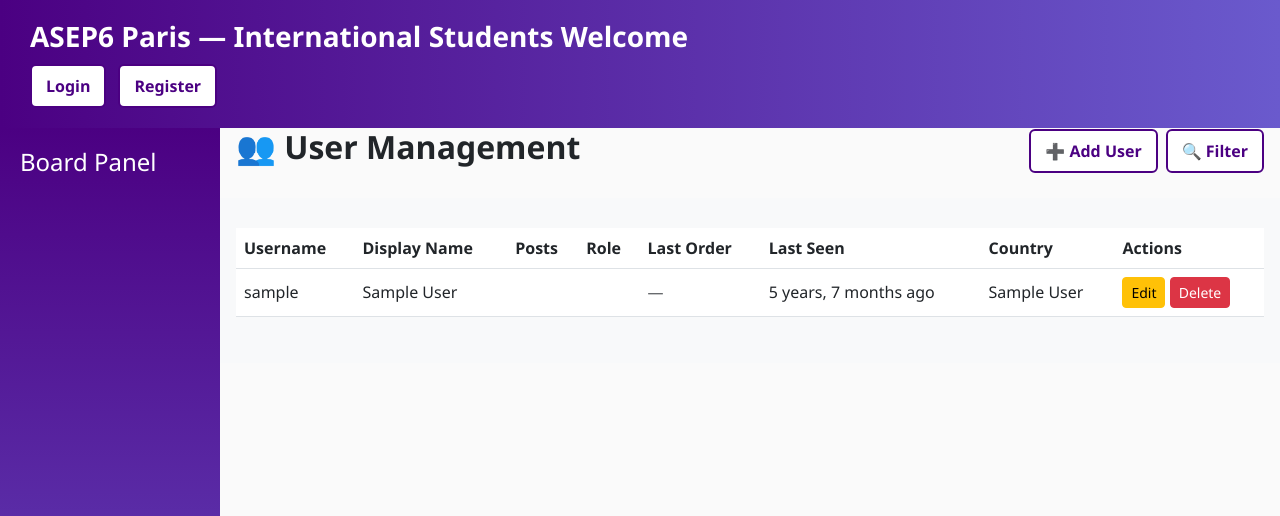
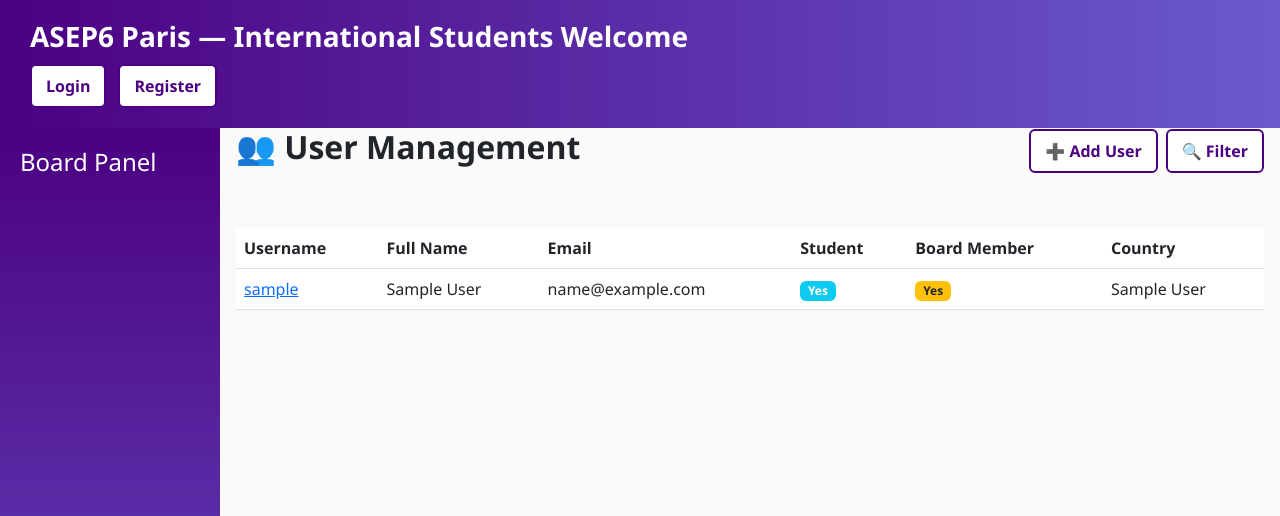
Before and after one commit to roz-pnv/ASEP6Connect, a Django app: template users/templates/staff_panel/staff_user_management/user_list.html in a window 1280 px wide. Shown: the top 516 px of the page. Run offline with Django 5.2, Linux system fonts and the light colour scheme; tables that the repository leaves empty hold one stand-in row (values such as "Sample post"); the template is opened without the code that fills it: values that come from a table or form of the project are taken from there, most other values are stand-ins (such as "Sample title", 1, 10 or a date in 2020).

Commit message:
feat(user): add detail view and improve user list field rendering

```diff
--- a/users/templates/staff_panel/staff_user_management/user_list.html
+++ b/users/templates/staff_panel/staff_user_management/user_list.html
@@ -3,9 +3,12 @@
 {% block page_title %}👥 User Management{% endblock %}
 
 {% block action_buttons %}
-<a href="{% url 'user_add' %}" class="header-btn">➕ Add User</a>
-<button id="toggleFilter" class="header-btn">🔍 Filter</button>
+<div class="d-flex flex-wrap gap-2 justify-content-between align-items-center">
+  <a href="{% url 'user_add' %}" class="header-btn">➕ Add User</a>
+  <button id="toggleFilter" class="header-btn">🔍 Filter</button>
+</div>
 {% endblock %}
+
 
 {% block main_class %}with-sidebar{% endblock %}
 
@@ -15,105 +18,43 @@
     <thead class="table-purple">
       <tr>
         <th>Username</th>
-        <th>Display Name</th>
-        <th>Posts</th>
-        <th>Role</th>
-        <th>Last Order</th>
-        <th>Last Seen</th>
+        <th>Full Name</th>
+        <th>Email</th>
+        <th>Student</th>
+        <th>Board Member</th>
         <th>Country</th>
-        <th>Actions</th>
       </tr>
     </thead>
     <tbody>
       {% for user in users %}
       <tr>
-        <td>{{ user.username }}</td>
+        <td>
+          <a href="{% url 'user_detail' user.id %}">{{ user.username }}</a>
+        </td>
         <td>{{ user.get_full_name }}</td>
-        <td>{{ user.posts.count }}</td>
-        <td>{{ user.get_role_display }}</td>
-        <td>{% if user.last_order %}{{ user.last_order|date:"Y-m-d" }}{% else %}<span class="text-muted">—</span>{% endif %}</td>
-        <td>{% if user.last_login %}{{ user.last_login|timesince }} ago{% else %}<span class="text-muted">Never</span>{% endif %}</td>
-        <td>{{ user.country_of_origin }}</td>
+        <td>{{ user.email }}</td>
         <td>
-          <a href="{% url 'user_edit' user.id %}" class="btn btn-sm btn-warning">Edit</a>
-          <a href="{% url 'user_delete' user.id %}" class="btn btn-sm btn-danger">Delete</a>
+          {% if user.is_student %}
+            <span class="badge bg-info">Yes</span>
+          {% else %}
+            <span class="badge bg-secondary">No</span>
+          {% endif %}
         </td>
+        <td>
+          {% if user.is_boardofdirector %}
+            <span class="badge bg-warning text-dark">Yes</span>
+          {% else %}
+            <span class="badge bg-light text-muted">No</span>
+          {% endif %}
+        </td>
+        <td>{{ user.country_of_origin.name|default:"—" }}</td>
       </tr>
       {% empty %}
       <tr>
-        <td colspan="8" class="text-center text-muted">No users found.</td>
+        <td colspan="11" class="text-center text-muted">No users found.</td>
       </tr>
       {% endfor %}
     </tbody>
   </table>
 </div>
 {% endblock %}
-
-{% block right_sidebar %}
-<aside class="sidebar sidebar-right">
-  <div class="d-flex justify-content-between align-items-center mb-3">
-    <h4 class="mb-0">🔎 Filter Users</h4>
-    <button id="closeFilter" class="btn btn-sm btn-outline-danger" title="Close">✖</button>
-  </div>
-  <form method="get" class="d-grid gap-3">
-    <input type="text" name="q" class="form-control" placeholder="Search username or email" value="{{ request.GET.q }}">
-
-    <select name="role" class="form-select">
-      <option value="">All Roles</option>
-      {% for value, label in role_types %}
-        <option value="{{ value }}" {% if request.GET.role == value %}selected{% endif %}>{{ label }}</option>
-      {% endfor %}
-    </select>
-
-    <select name="member_type" class="form-select">
-      <option value="">All Member Types</option>
-      {% for value, label in member_types %}
-        <option value="{{ value }}" {% if request.GET.member_type == value %}selected{% endif %}>{{ label }}</option>
-      {% endfor %}
-    </select>
-
-    <select name="country" class="form-select">
-      <option value="">All Countries</option>
-      {% for c in countries %}
-        <option value="{{ c.name }}" {% if request.GET.country == c.name %}selected{% endif %}>{{ c.name }}</option>
-      {% endfor %}
-    </select>
-
-    <select name="last_seen" class="form-select">
-      <option value="">Any Last Seen</option>
-      <option value="10" {% if request.GET.last_seen == "10" %}selected{% endif %}>More than 10 days ago</option>
-      <option value="30" {% if request.GET.last_seen == "30" %}selected{% endif %}>More than 30 days ago</option>
-    </select>
-
-    <select name="is_student" class="form-select">
-      <option value="">All Users</option>
-      <option value="true" {% if request.GET.is_student == "true" %}selected{% endif %}>Students Only</option>
-      <option value="false" {% if request.GET.is_student == "false" %}selected{% endif %}>Non-Students Only</option>
-    </select>
-
-    <div class="d-grid gap-2">
-      <button type="submit" class="btn btn-primary">Apply Filters</button>
-      <a href="{% url 'user_list' %}" class="btn btn-outline-secondary">Reset</a>
-    </div>
-  </form>
-</aside>
-{% endblock %}
-
-{% block extra_scripts %}
-<script>
-  document.addEventListener("DOMContentLoaded", function () {
-    const toggleBtn = document.getElementById("toggleFilter");
-    const closeBtn = document.getElementById("closeFilter");
-    const sidebar = document.querySelector(".sidebar-right");
-    const mainContent = document.querySelector(".main-content");
-
-    function toggleSidebar() {
-      sidebar.classList.toggle("active");
-      mainContent.classList.toggle("with-sidebar");
-    }
-
-    if (toggleBtn) toggleBtn.addEventListener("click", toggleSidebar);
-    if (closeBtn) closeBtn.addEventListener("click", toggleSidebar);
-  });
-</script>
-{% endblock %}
--- a/users/urls/staff_panel.py
+++ b/users/urls/staff_panel.py
@@ -5,10 +5,12 @@ from users.views.staff_panel import UserListView
 from users.views.staff_panel import UserCreateView
 from users.views.staff_panel import UserUpdateView
 from users.views.staff_panel import UserDeleteView
+from users.views.staff_panel import UserDetailView
 
 urlpatterns = [
 	path("", BoardPanelView.as_view(), name="staff_panel"),
 	path("users/", UserListView.as_view(), name="user_list"),
+    path("users/<int:user_id>/", UserDetailView.as_view(), name="user_detail"),
     path("users/add/", UserCreateView.as_view(), name="user_add"),
     path("users/<int:pk>/edit/", UserUpdateView.as_view(), name="user_edit"),
     path("users/<int:pk>/delete/", UserDeleteView.as_view(), name="user_delete"),
```
Also changed, not shown: users/templates/staff_panel/staff_user_management/user_detail.html (added, +23 -0 lines), users/views/staff_panel.py (+8 -0 lines).
